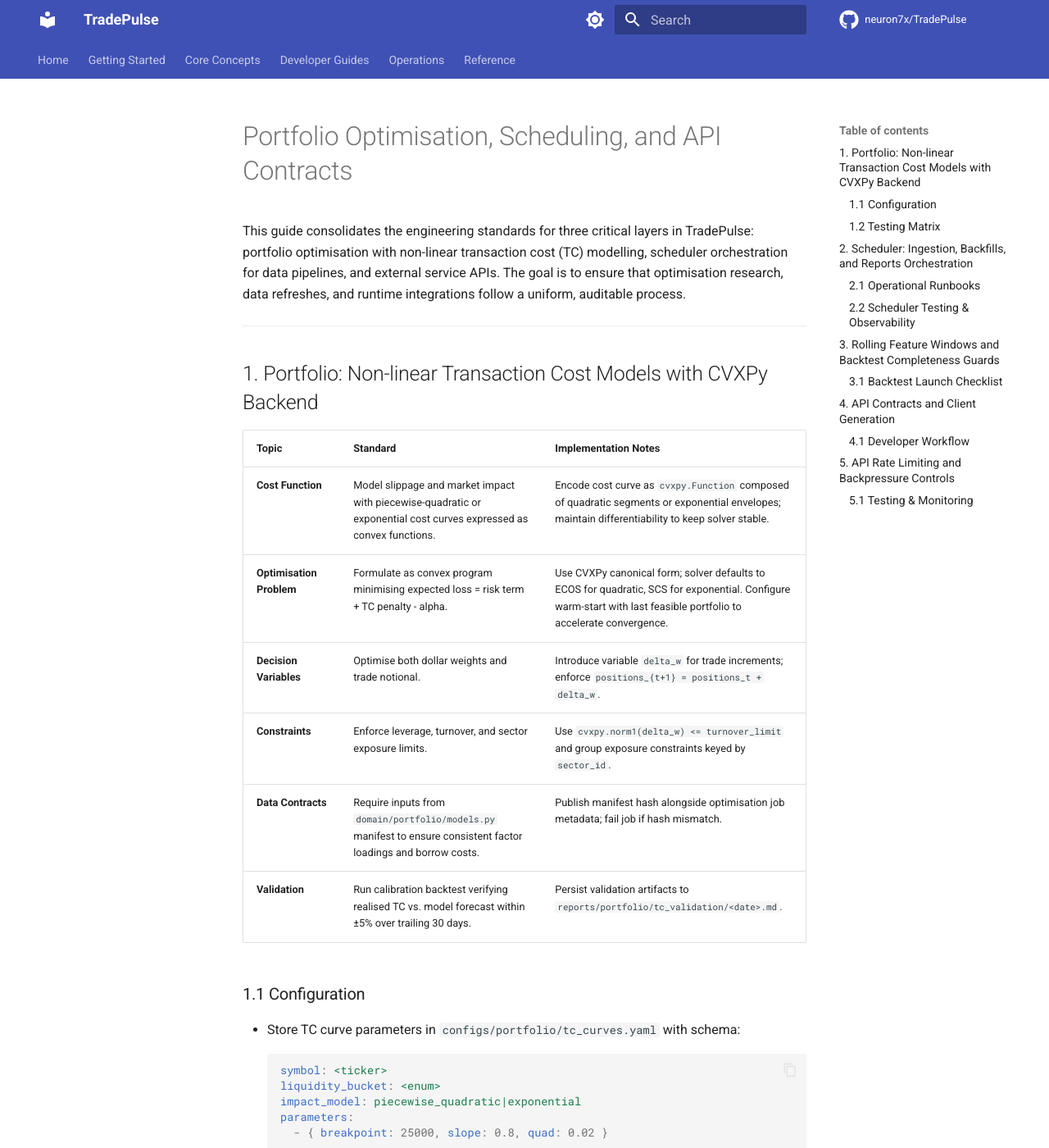
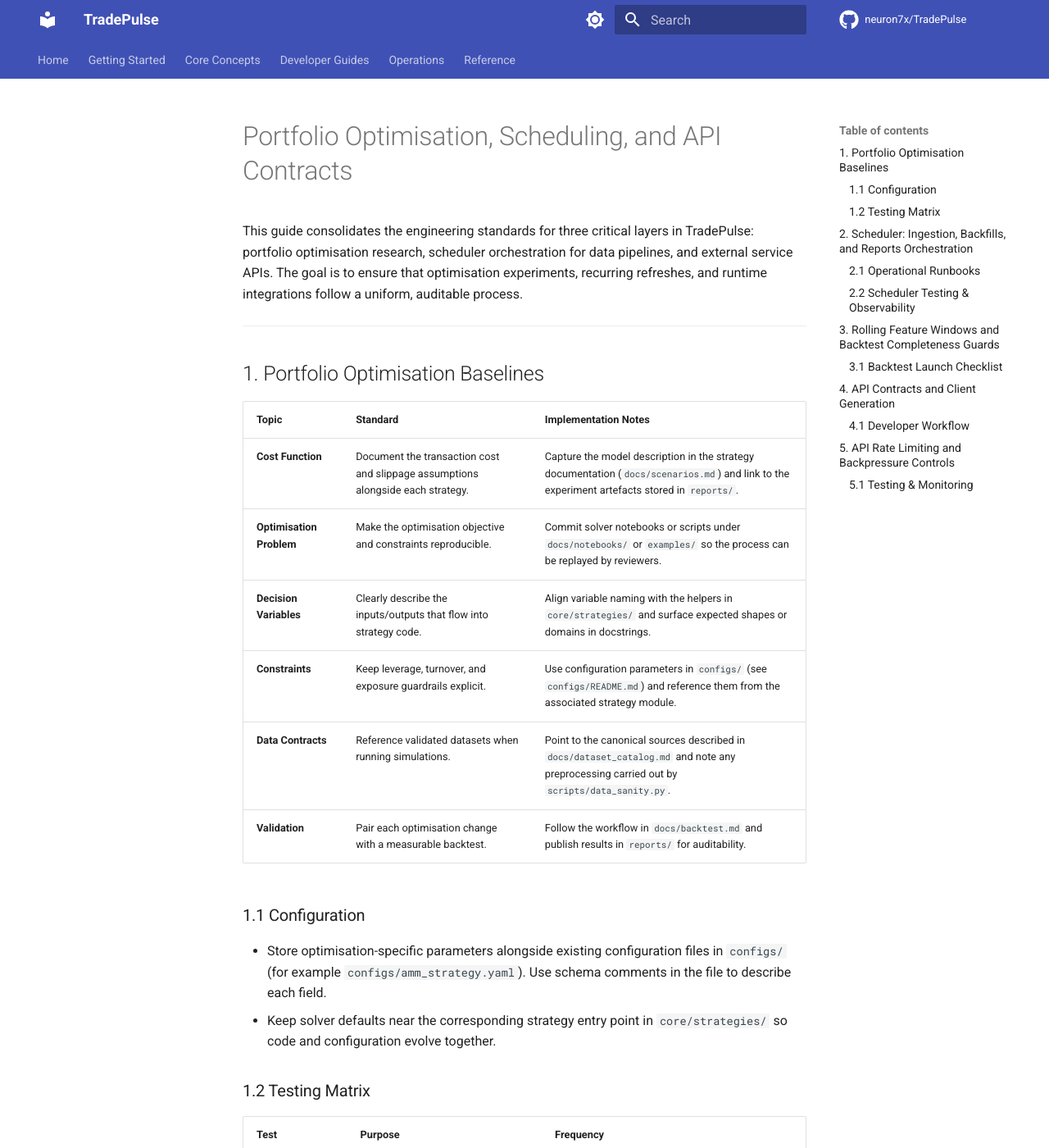
Before and after one commit to neuron7x/TradePulse, an MkDocs documentation site: the page built from docs/portfolio_scheduler_api.md, in a window 1280 px wide and 1400 px high. Shown: the whole window at 82% size. Built offline with MkDocs 1.6.1 and Material for MkDocs 9.7.7, drawn with Linux system fonts in a browser that asks for light colours; comment, search, counter and statistics services are not loaded; the version menu is left out; some of the changed text lies outside the part shown.

Commit message:
Revise portfolio scheduling standards to match repository

````diff
--- a/docs/portfolio_scheduler_api.md
+++ b/docs/portfolio_scheduler_api.md
@@ -1,46 +1,39 @@
 # Portfolio Optimisation, Scheduling, and API Contracts
 
 This guide consolidates the engineering standards for three critical layers in
-TradePulse: portfolio optimisation with non-linear transaction cost (TC)
-modelling, scheduler orchestration for data pipelines, and external service
-APIs. The goal is to ensure that optimisation research, data refreshes, and
-runtime integrations follow a uniform, auditable process.
+TradePulse: portfolio optimisation research, scheduler orchestration for data
+pipelines, and external service APIs. The goal is to ensure that optimisation
+experiments, recurring refreshes, and runtime integrations follow a uniform,
+auditable process.
 
 ---
 
-## 1. Portfolio: Non-linear Transaction Cost Models with CVXPy Backend
+## 1. Portfolio Optimisation Baselines
 
 | Topic | Standard | Implementation Notes |
 | --- | --- | --- |
-| **Cost Function** | Model slippage and market impact with piecewise-quadratic or exponential cost curves expressed as convex functions. | Encode cost curve as `cvxpy.Function` composed of quadratic segments or exponential envelopes; maintain differentiability to keep solver stable. |
-| **Optimisation Problem** | Formulate as convex program minimising expected loss = risk term + TC penalty - alpha. | Use CVXPy canonical form; solver defaults to ECOS for quadratic, SCS for exponential. Configure warm-start with last feasible portfolio to accelerate convergence. |
-| **Decision Variables** | Optimise both dollar weights and trade notional. | Introduce variable `delta_w` for trade increments; enforce `positions_{t+1} = positions_t + delta_w`. |
-| **Constraints** | Enforce leverage, turnover, and sector exposure limits. | Use `cvxpy.norm1(delta_w) <= turnover_limit` and group exposure constraints keyed by `sector_id`. |
-| **Data Contracts** | Require inputs from `domain/portfolio/models.py` manifest to ensure consistent factor loadings and borrow costs. | Publish manifest hash alongside optimisation job metadata; fail job if hash mismatch. |
-| **Validation** | Run calibration backtest verifying realised TC vs. model forecast within ±5% over trailing 30 days. | Persist validation artifacts to `reports/portfolio/tc_validation/<date>.md`. |
+| **Cost Function** | Document the transaction cost and slippage assumptions alongside each strategy. | Capture the model description in the strategy documentation (`docs/scenarios.md`) and link to the experiment artefacts stored in `reports/`.
+| **Optimisation Problem** | Make the optimisation objective and constraints reproducible. | Commit solver notebooks or scripts under `docs/notebooks/` or `examples/` so the process can be replayed by reviewers.
+| **Decision Variables** | Clearly describe the inputs/outputs that flow into strategy code. | Align variable naming with the helpers in `core/strategies/` and surface expected shapes or domains in docstrings.
+| **Constraints** | Keep leverage, turnover, and exposure guardrails explicit. | Use configuration parameters in `configs/` (see `configs/README.md`) and reference them from the associated strategy module.
+| **Data Contracts** | Reference validated datasets when running simulations. | Point to the canonical sources described in `docs/dataset_catalog.md` and note any preprocessing carried out by `scripts/data_sanity.py`.
+| **Validation** | Pair each optimisation change with a measurable backtest. | Follow the workflow in `docs/backtest.md` and publish results in `reports/` for auditability.
 
 ### 1.1 Configuration
 
-- Store TC curve parameters in `configs/portfolio/tc_curves.yaml` with schema:
-  ```yaml
-  symbol: <ticker>
-  liquidity_bucket: <enum>
-  impact_model: piecewise_quadratic|exponential
-  parameters:
-    - { breakpoint: 25000, slope: 0.8, quad: 0.02 }
-  ```
-- Use `core.optimisation.tc_loader.load_curves(...)` to deserialize and feed into
-  CVXPy model construction.
-- Register solver settings in `configs/portfolio/optimisation.yaml` (tolerances,
-  max iterations, warm-start flags).
+- Store optimisation-specific parameters alongside existing configuration files
+  in `configs/` (for example `configs/amm_strategy.yaml`). Use schema comments in
+  the file to describe each field.
+- Keep solver defaults near the corresponding strategy entry point in
+  `core/strategies/` so code and configuration evolve together.
 
 ### 1.2 Testing Matrix
 
 | Test | Purpose | Frequency |
 | --- | --- | --- |
-| **Solver Regression** | Execute deterministic portfolio optimisation scenario comparing output weights against golden snapshot. | Nightly CI (`make optimisation-test`). |
-| **Stress Scenario** | Run scenario with widened bid/ask spreads to ensure solver remains feasible. | Weekly research review. |
-| **PnL Attribution Audit** | Compare TC-adjusted PnL vs. raw PnL to validate impact modelling. | Monthly governance checkpoint. |
+| **Unit Coverage** | Exercise numerical helpers and constraint builders. | `pytest tests/unit -k optimisation` before publishing a change. |
+| **Scenario Regression** | Compare portfolio metrics for representative data slices. | Nightly or on-demand via the standard `pytest` workflows documented in `TESTING.md`. |
+| **Governance Review** | Summarise TC assumptions, performance, and risk. | Monthly governance checkpoint with artefacts attached in `reports/`. |
 
 ---
 
@@ -48,29 +41,29 @@ runtime integrations follow a uniform, auditable process.
 
 | Capability | Requirement | Tooling |
 | --- | --- | --- |
-| **Workflow Engine** | Support both Airflow and Prefect runners via adapter pattern. | Implement `schedulers/adapter.py` exposing `submit_dag(...)` that delegates to Airflow REST API or Prefect client based on config. |
-| **SLA Tracking** | Declare per-DAG SLA in metadata (`sla_minutes`) and monitor via Prometheus metric `tradepulse_scheduler_sla_breach_total`. | Emit metric from adapter when completion exceeds SLA. |
-| **Retries & Alerts** | Configure exponential backoff with max 5 attempts; final failure routes to `#quant-ops` Slack webhook. | Use Airflow retry policy or Prefect `RetryPolicy`; integrate with `observability/alerting.py`. |
-| **Dependency Graph** | Express DAG dependencies explicitly; ingestion must complete before backfills, backfills before reports. | Use Airflow `ExternalTaskSensor` or Prefect `wait_for`. Maintain dependency manifest in `configs/scheduler/dependencies.yaml`. |
-| **Backfill Windows** | Allow parameterised replay windows (`start_ts`, `end_ts`) sourced from data completeness checks. | Validate windows via `data_quality.check_window_complete(...)` prior to submission. |
+| **Workflow Overview** | Describe the orchestration approach that triggers data, backfills, and reporting. | Maintain the narrative in `docs/monitoring.md` and extend it when adding new recurring tasks. |
+| **SLA Tracking** | Define expected completion windows for critical pipelines. | Capture SLA thresholds in configuration or documentation and monitor via the metrics outlined in `observability/metrics.json`. |
+| **Retries & Alerts** | Capture how failures are surfaced to operators. | Reuse alerting conventions from `observability/alerts.json` and ensure escalation policies are documented. |
+| **Dependency Graph** | Make ordering between pipelines explicit. | Document dependencies in `docs/scenarios.md` (ingestion → backfill → reporting) and link to implementation scripts or runbooks. |
+| **Backfill Windows** | Record the criteria used to replay historical data. | Use the checks in `scripts/data_sanity.py` and document parameter ranges alongside the backfill procedure. |
 
 ### 2.1 Operational Runbooks
 
-1. **Ingestion DAG** – Runs every minute, lands raw market data into bronze
-   storage. SLA: 2 minutes end-to-end.
-2. **Backfill DAG** – Triggered manually or by anomaly detection. Validates data
-   completeness before replaying missing windows.
-3. **Report DAG** – Aggregates metrics for stakeholders post-backfill. Requires
-   both ingestion and backfill success statuses.
+1. **Ingestion Tasks** – Capture the cadence and data sinks in the runbook. SLA:
+   2 minutes end-to-end unless otherwise noted.
+2. **Backfill Tasks** – Triggered manually or by anomaly detection. Describe
+   validation steps prior to replaying missing windows.
+3. **Reporting Tasks** – Aggregate metrics for stakeholders after successful
+   ingestion and backfill cycles.
 
 ### 2.2 Scheduler Testing & Observability
 
-- Integration test `tests/scheduler/test_dependency_contracts.py` asserts that
-  generated DAGs respect declared dependencies.
-- Synthetic failure harness triggers retry paths weekly; alerts must include DAG
-  id, run id, and exception summary.
-- Dashboard `Scheduler Health` charts SLA compliance, retry counts, and queue
-  depth (`tradepulse_scheduler_queue_depth`).
+- Add integration coverage under `tests/integration/` when scheduler logic is
+  extended.
+- Use synthetic failure drills to ensure alerts contain task identifiers,
+  timestamps, and exception summaries.
+- Dashboards should highlight SLA compliance, retry counts, and queue depth by
+  reusing the Grafana layouts in `observability/grafana/`.
 
 ---
 
@@ -78,19 +71,20 @@ runtime integrations follow a uniform, auditable process.
 
 | Control | Description | Implementation |
 | --- | --- | --- |
-| **Rotational Windows** | Shift feature refresh windows based on market sessions (e.g., APAC, EMEA, AMER) to minimise overlap. | Define rotation schedule in `configs/features/window_rotation.yaml`; scheduler selects appropriate window per session. |
-| **Completeness Check** | Validate all feature tables for target horizon before launching backtest. | Run `feature_registry.verify_completeness(manifest_hash, window)`; block run if any feature is stale or missing partitions. |
-| **Staging Snapshot** | Produce immutable snapshot of feature data for reproducibility. | Store snapshot metadata in `reports/backtest/snapshots/<date>.json`. |
-| **Audit Trail** | Log rotation and completeness decisions. | Append events to `observability/audit/feature_windows.jsonl` with fields `{timestamp, session, window, completeness_status}`. |
+| **Rotational Windows** | Shift feature refresh windows based on market sessions to minimise overlap. | Describe the rotation schedule in `docs/feature_store_sync_and_registry.md` and reference the controlling configuration values in `configs/`. |
+| **Completeness Check** | Validate feature availability before launching backtests. | Use the feature registry guidance in `docs/feature_store_sync_and_registry.md` and enforce checks in pre-launch scripts. |
+| **Staging Snapshot** | Produce immutable snapshots for reproducibility. | Store snapshot metadata or summaries within the `reports/` directory using timestamped filenames. |
+| **Audit Trail** | Log decisions made during window rotation and completeness checks. | Persist structured logs via the observability helpers in `observability/health.py` and archive outputs with other operational reports. |
 
 ### 3.1 Backtest Launch Checklist
 
-1. Confirm latest rotation window applied (check scheduler dashboard or audit
-   log).
-2. Run completeness verification; ensure success receipt stored alongside
-   backtest request.
-3. Lock manifest hash and feature snapshot ID into backtest job payload.
-4. Notify strategy owner with summary before execution.
+1. Confirm latest rotation window applied (verify against documentation or the
+   relevant dashboard).
+2. Run completeness verification; archive the success receipt alongside the
+   backtest request notes in `reports/`.
+3. Lock manifest references and feature snapshot identifiers into the job
+   payload.
+4. Notify the strategy owner with a summary before execution.
 
 ---
 
@@ -98,18 +92,20 @@ runtime integrations follow a uniform, auditable process.
 
 | Aspect | Requirement | Notes |
 | --- | --- | --- |
-| **Specification** | Every external service publishes OpenAPI 3.1 definition under `schemas/openapi/<service>.yaml`. | Use shared templates for pagination, error envelopes, and authentication headers. |
-| **Contract Testing** | CI job `make api-contract-verify` ensures server implementation matches specification via Schemathesis. | Include negative tests for validation errors (missing fields, type mismatches). |
-| **Client Generation** | Auto-generate Python and TypeScript clients during build pipeline. | Use `openapi-python-client` and `openapi-typescript-codegen`; publish to internal artifact registry. |
-| **Strict Validation** | Enable request/response validation middleware in services (`strict_mode=true`). | Reject unknown fields; return structured error with trace id. |
-| **Versioning** | Adopt semantic versioning; breaking changes require new major version path (`/v2`). | Document deprecations in `docs/release-notes/api.md`. |
+| **Specification** | Publish OpenAPI or JSON schema definitions with the service change. | Place artefacts in `docs/schemas/` next to the existing schema index and link them from `docs/integration-api.md`. |
+| **Contract Testing** | Ensure the runtime implementation adheres to the published schema. | Add targeted tests under `tests/integration/` and run `pytest` locally before pushing. |
+| **Client Generation** | Keep generated clients in sync with contract updates. | Document the regeneration steps (e.g., scripts or notebooks) and commit artefacts alongside the schema update. |
+| **Strict Validation** | Enable request/response validation in services. | Reference the validation helpers available in `core/` modules and document behaviour in the service README. |
+| **Versioning** | Follow semantic versioning and note deprecations. | Capture changes in `reports/release_readiness.md` and communicate timelines to downstream users. |
 
 ### 4.1 Developer Workflow
 
-1. Update OpenAPI definition.
-2. Run `make api-clients` to regenerate Python/TS clients.
-3. Execute contract tests locally before pushing.
-4. Commit spec + generated clients; ensure changelog entry references endpoint.
+1. Update the API definition in `docs/schemas/` and cross-link from
+   `docs/integration-api.md`.
+2. Regenerate clients using the documented scripts or notebooks and commit the
+   outputs.
+3. Execute the relevant `pytest` suites locally before pushing changes.
+4. Ensure the changelog entry references the affected endpoints.
 
 ---
 
@@ -117,20 +113,20 @@ runtime integrations follow a uniform, auditable process.
 
 | Control | Policy | Implementation Details |
 | --- | --- | --- |
-| **Token-Bucket Rate Limiter** | Default: 100 requests/second burst with 500 token bucket, refill 100 tokens/sec. | Implement via shared `middlewares/rate_limit.py`; configure thresholds per service in `configs/api/rate_limits.yaml`. |
-| **N+1 Protection** | Detect fan-out queries exceeding 20 downstream requests. | Instrument client wrappers to emit `tradepulse_api_fanout_total`; trigger circuit breaker when threshold exceeded. |
-| **Backpressure** | Propagate `Retry-After` headers and gRPC status `RESOURCE_EXHAUSTED`. | Upstream services must respect headers and apply exponential backoff with jitter. |
-| **Adaptive Scaling** | Auto-scale API pods when sustained utilisation >70% for 5 minutes. | Use HPA metrics fed by rate limiter queue depth. |
-| **Audit Logging** | Log rate limiting decisions with structured context (client id, quota, action). | Write to `observability/audit/api_rate_limit.jsonl`; rotate daily. |
+| **Token-Bucket Rate Limiter** | Establish service-specific throughput limits and document them. | Capture quotas in service configuration or README files and expose utilisation metrics using `observability/metrics.json`. |
+| **N+1 Protection** | Detect fan-out queries that risk overwhelming dependencies. | Instrument client wrappers with counters or gauges and describe the rollout in `docs/monitoring.md`. |
+| **Backpressure** | Propagate headers or status codes that tell clients to slow down. | Document supported headers/statuses in `docs/integration-api.md` and ensure clients honour the policy. |
+| **Adaptive Scaling** | React to sustained utilisation by scaling horizontally. | Integrate scaling policies with deployment manifests documented in `deploy/` and surface telemetry through the observability stack. |
+| **Audit Logging** | Log rate limiting decisions with structured context. | Use the logging conventions described in `observability/README.md` and archive daily summaries alongside other operational reports. |
 
 ### 5.1 Testing & Monitoring
 
-- Load test scenario `bench/api_rate_limit_test.py` validates limiter behaviour
-  under burst traffic.
-- Prometheus metrics: `tradepulse_api_rate_limit_hits_total`,
-  `tradepulse_api_backpressure_active`, `tradepulse_api_nplus1_block_total`.
-- Alerts: breach of N+1 threshold opens incident ticket via PagerDuty policy
-  `API-Backpressure`.
+- Add load or soak tests under `tests/performance/` when evolving rate limiting
+  policies.
+- Monitor the health dashboards in `observability/grafana/` for rate limiting
+  metrics and alert fatigue.
+- Ensure incidents referencing rate limiting controls are tracked in
+  `reports/` with follow-up actions.
 
 ---
 
````
